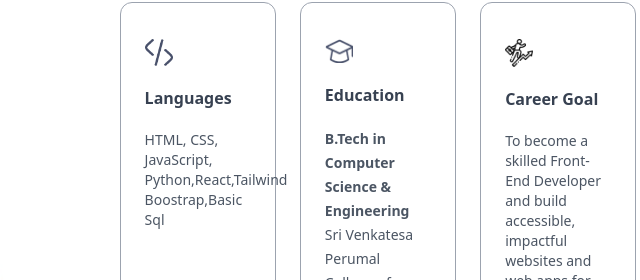
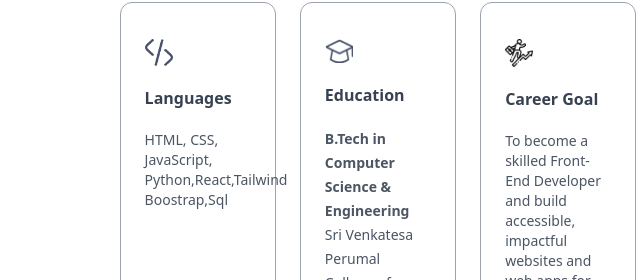
Before and after one commit to Cveerababu15/Portfolia-Veera, a plain HTML site: page index.html in a window 1280 px wide. Shown: the part 1158-1438 px from the top of the page, 474-1114 px from the left. Drawn offline with nearby package versions, Linux system fonts and the light colour scheme; a web font is replaced by a local one.

Commit message:
Update index.html

```diff
--- a/index.html
+++ b/index.html
@@ -114,7 +114,7 @@
                         <img src="code-icon.png" alt="" class="w-7 mt-3 dark:hidden">
                         <img src="code-icon-dark.png" alt="" class="w-7 mt-3 hidden dark:block">
                         <h3 class="my-4 font-semibold text-gray-700 dark:text-white">Languages</h3>
-                        <p class="text-gray-600 text-sm dark:text-white/80">HTML, CSS, JavaScript, Python,React,Tailwind <br>Boostrap,Basic Sql</p>
+                        <p class="text-gray-600 text-sm dark:text-white/80">HTML, CSS, JavaScript, Python,React,Tailwind <br>Boostrap,Sql</p>
                     </li>
                     <li class="border border-gray-400 rounded-xl p-6 cursor-pointer hover:bg-[#fcf4ff] hover:-translate-y-1 hover:shadow-xl transition duration-500 dark:border-white dark:hover:bg-white/10 dark:hover:shadow-[5px_5px_0px_rgba(255,255,255,0.8)]">
                         <img src="edu-icon.png" alt="Education Icon" class="w-7 mt-3 dark:hidden">
```
